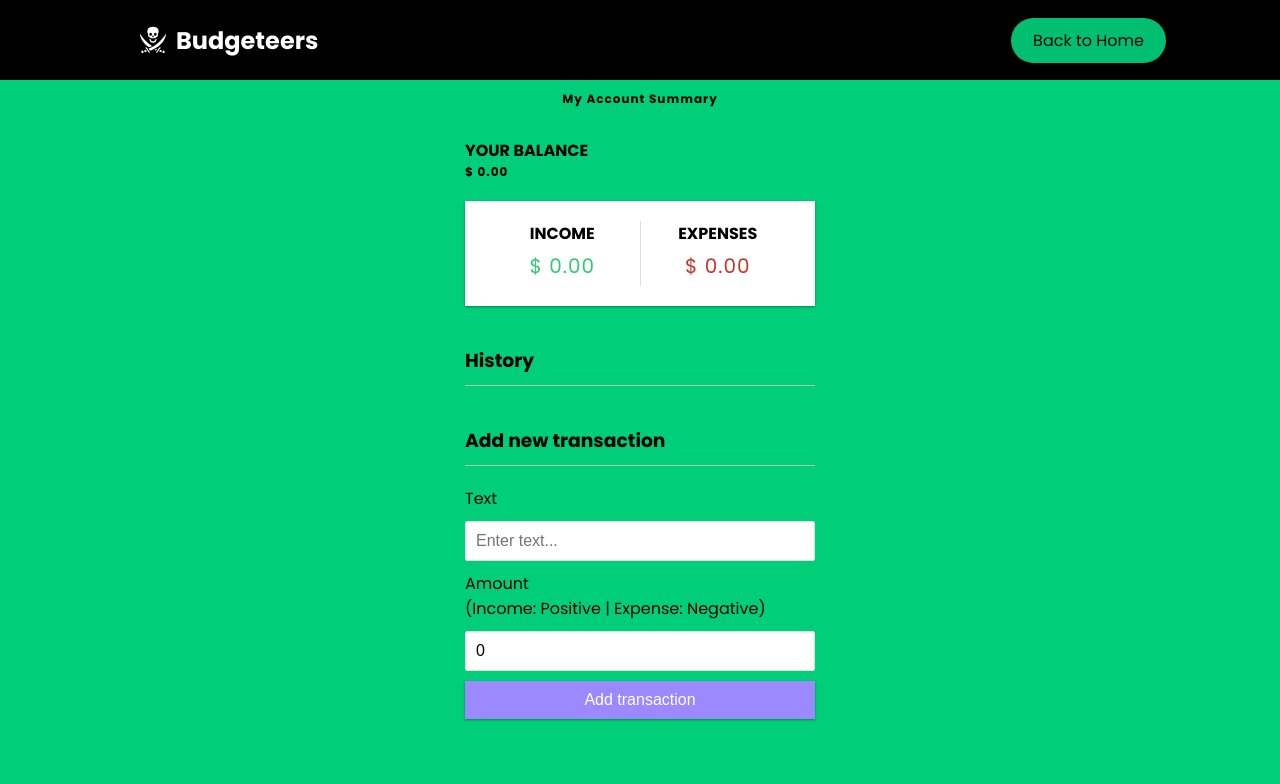
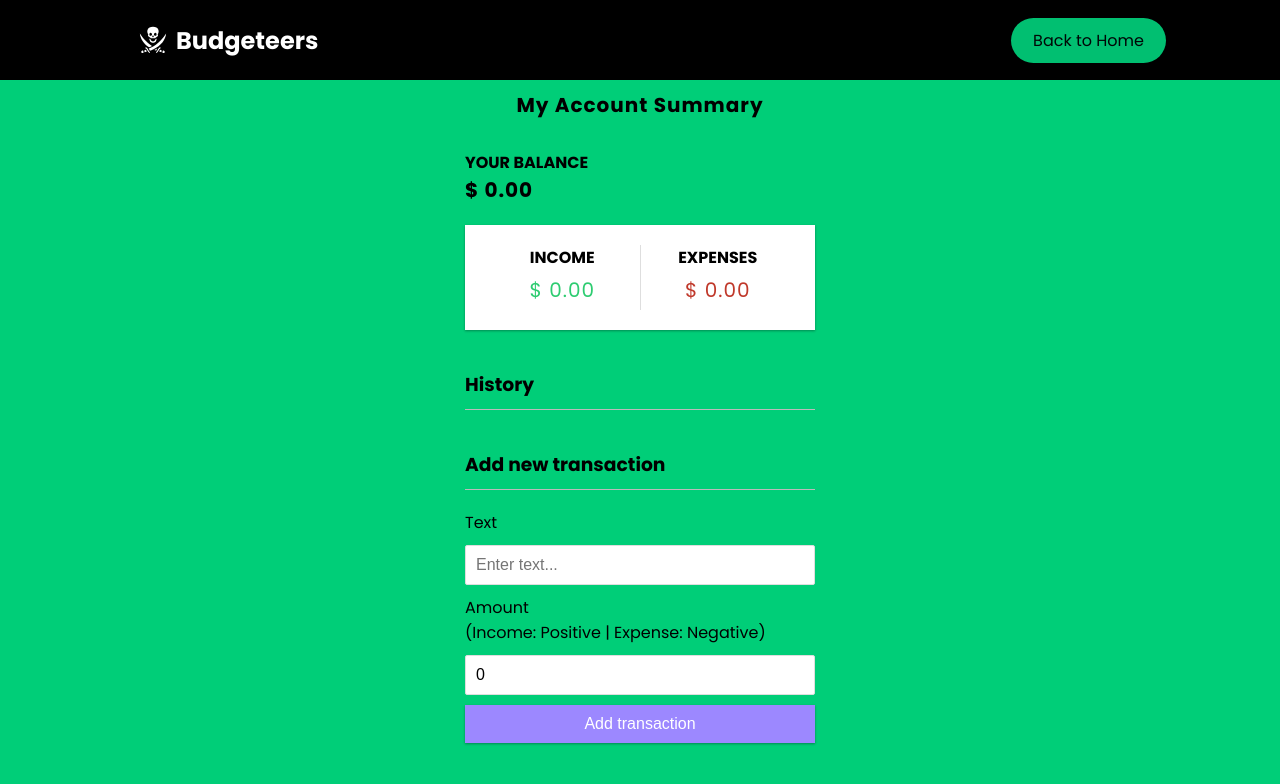
Before and after one commit to johnnylozano/budgeteers-v2, a React (Create React App) app: page /budget-calculator in a window 1280 px wide. Shown: the top 784 px of the page. Built offline with nearby package versions, Linux system fonts and the light colour scheme.

Commit message:
Tweaked font sizes

```diff
--- a/src/appcomponents/Balance/index.js
+++ b/src/appcomponents/Balance/index.js
@@ -28,8 +28,8 @@ export const Balance = () => {
 
    return (
       <>
-         <TitleH4>Your Balance</TitleH4>
-         <TitleH1>{moneyFormatter(total)}</TitleH1>
+         <TitleH4 className="balance">Your Balance</TitleH4>
+         <TitleH1 className="total">{moneyFormatter(total)}</TitleH1>
       </>
    );
 };
--- a/src/appcomponents/TitleText/TitleTextElements.js
+++ b/src/appcomponents/TitleText/TitleTextElements.js
@@ -3,11 +3,12 @@ import styled from "styled-components";
 export const TitleH1 = styled.h1`
    letter-spacing: 1px;
    margin: 0;
-   font-size: 12px;
+   font-size: 20px;
    //   text-align: center;
 `;
 
 export const TitleH4 = styled.h4`
    margin: 0;
+   font-size: 18px
    text-transform: uppercase;
 `;
```
